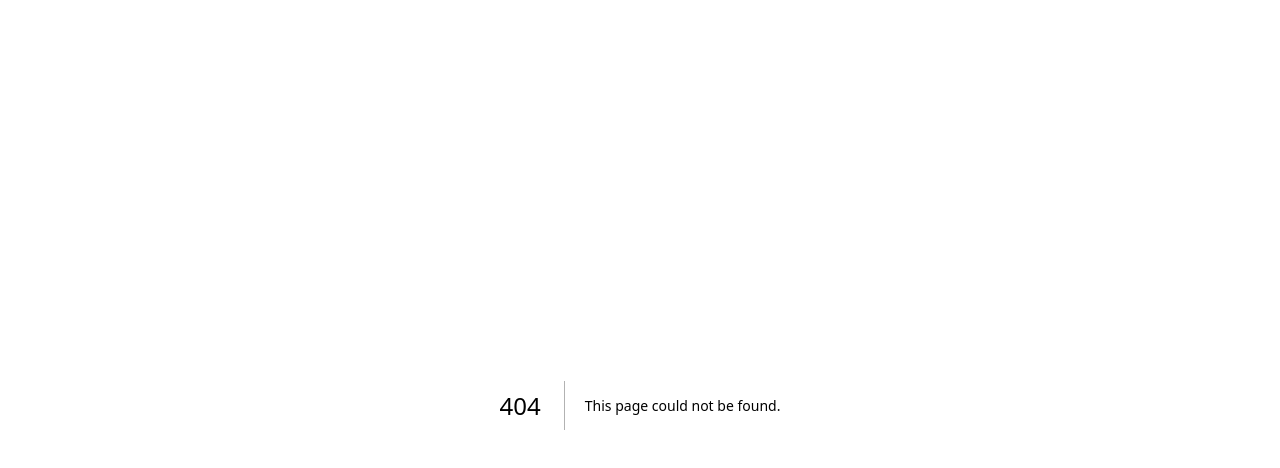
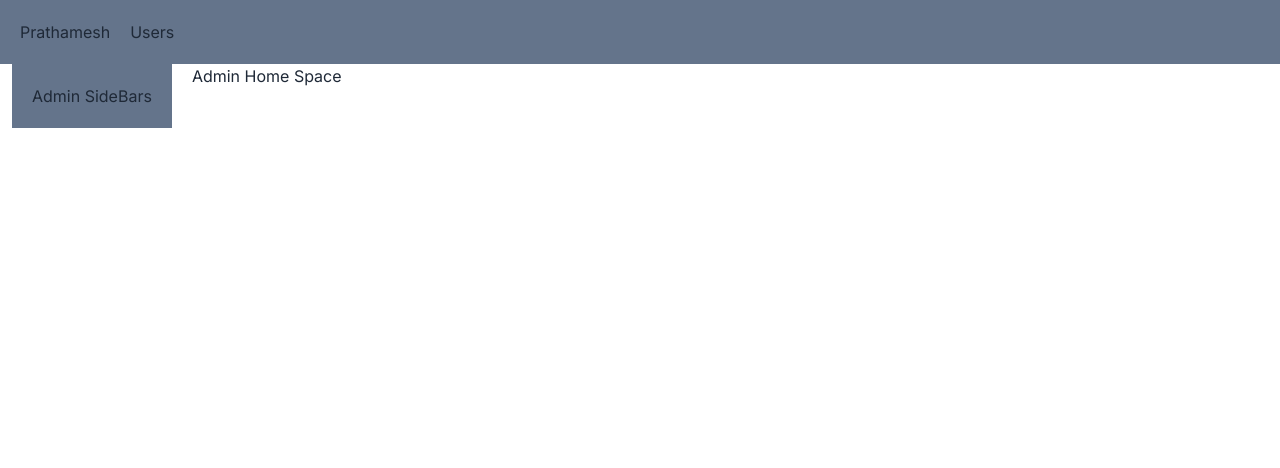
Before and after one commit to Prathamesh-chougale-17/first-next-project, a Next.js app: page /admin in a window 1280 px wide. Before the commit this address had no page. Shown: the top 468 px of the page. Built offline with nearby package versions, Linux system fonts and the light colour scheme.

Commit message:
learning of layout.tsx and tailwind overwrite

```diff
--- /dev/null
+++ b/app/Navbar.tsx
@@ -0,0 +1,17 @@
+import Link from "next/link";
+import React from "react";
+
+const Navbar = () => {
+  return (
+    <div className="flex bg-slate-500 p-5">
+      <Link href="/" className="mr-5">
+        Prathamesh
+      </Link>
+      <Link href="/users" className="mr-5">
+        Users
+      </Link>
+    </div>
+  );
+};
+
+export default Navbar;
--- /dev/null
+++ b/app/admin/layout.tsx
@@ -0,0 +1,16 @@
+import React from "react";
+
+interface Props {
+  children: React.ReactNode;
+}
+
+const AdminLayout = ({ children }: Props) => {
+  return (
+    <div className="flex">
+      <aside className="bg-slate-500 p-5 mr-5">Admin SideBars</aside>
+      <div>{children}</div>
+    </div>
+  );
+};
+
+export default AdminLayout;
--- /dev/null
+++ b/app/admin/page.tsx
@@ -0,0 +1,7 @@
+import React from "react";
+
+const AdminHomeSpace = () => {
+  return <div>Admin Home Space</div>;
+};
+
+export default AdminHomeSpace;
--- a/app/globals.css
+++ b/app/globals.css
@@ -2,6 +2,10 @@
 @tailwind components;
 @tailwind utilities;
 
-body{
-  padding: 5px;
+
+/* this overwrites the tailwind base defination of component and it will be rendered to all html styles */
+@layer base{
+  h1{
+    @apply font-bold text-2xl;
+  }
 }
--- a/app/layout.tsx
+++ b/app/layout.tsx
@@ -1,6 +1,7 @@
 import "./globals.css";
 import type { Metadata } from "next";
 import { Inter } from "next/font/google";
+import Navbar from "./Navbar";
 
 const inter = Inter({ subsets: ["latin"] });
 
@@ -17,7 +18,10 @@
   return (
     <html lang="en">
       {/*  data-theme="light" in html would change the theme in next js */}
-      <body className={inter.className}>{children}</body>
+      <body className={inter.className}>
+        <Navbar />
+        <main className="pl-3">{children}</main>
+      </body>
     </html>
   );
 }
```
Also changed, not shown: imp.txt.
